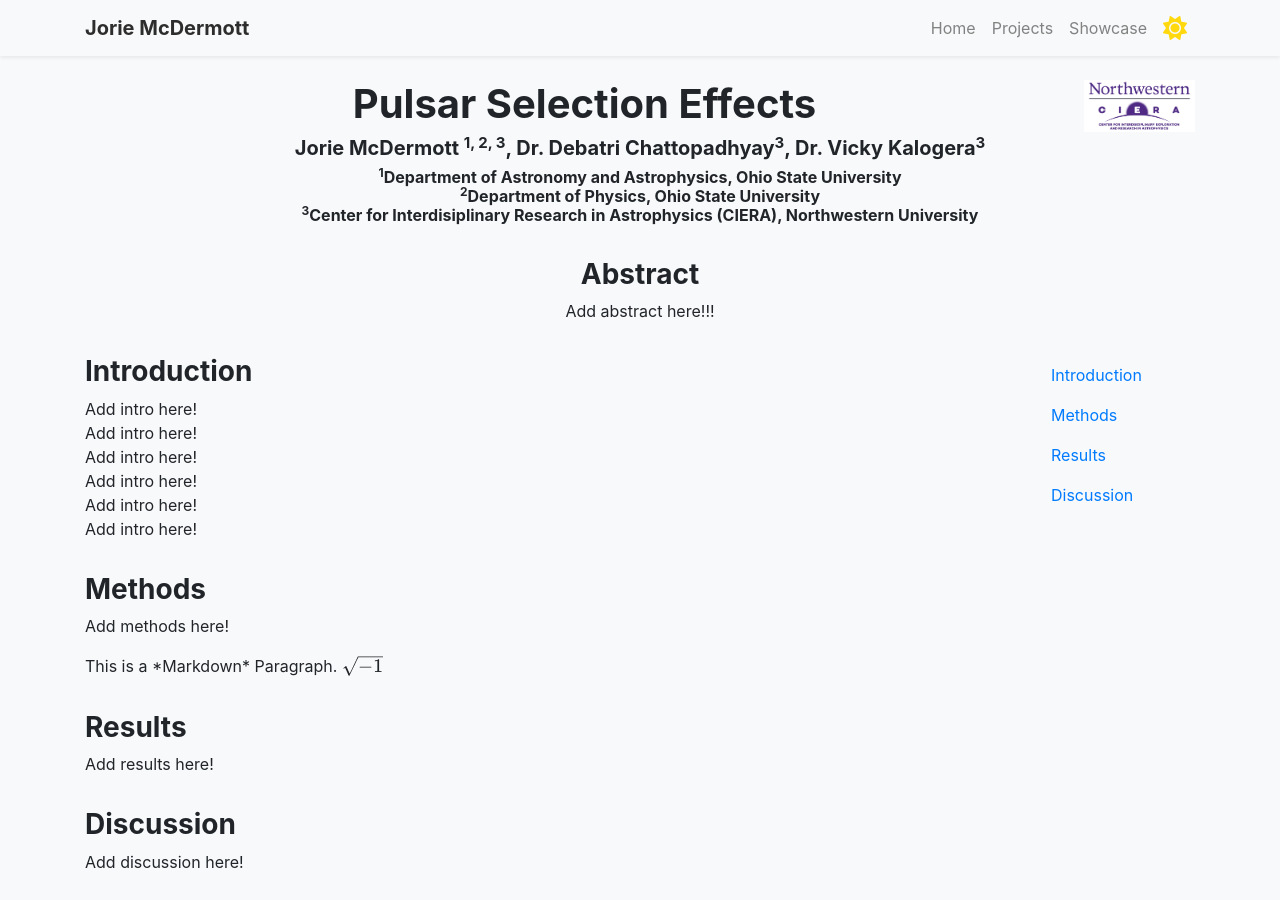
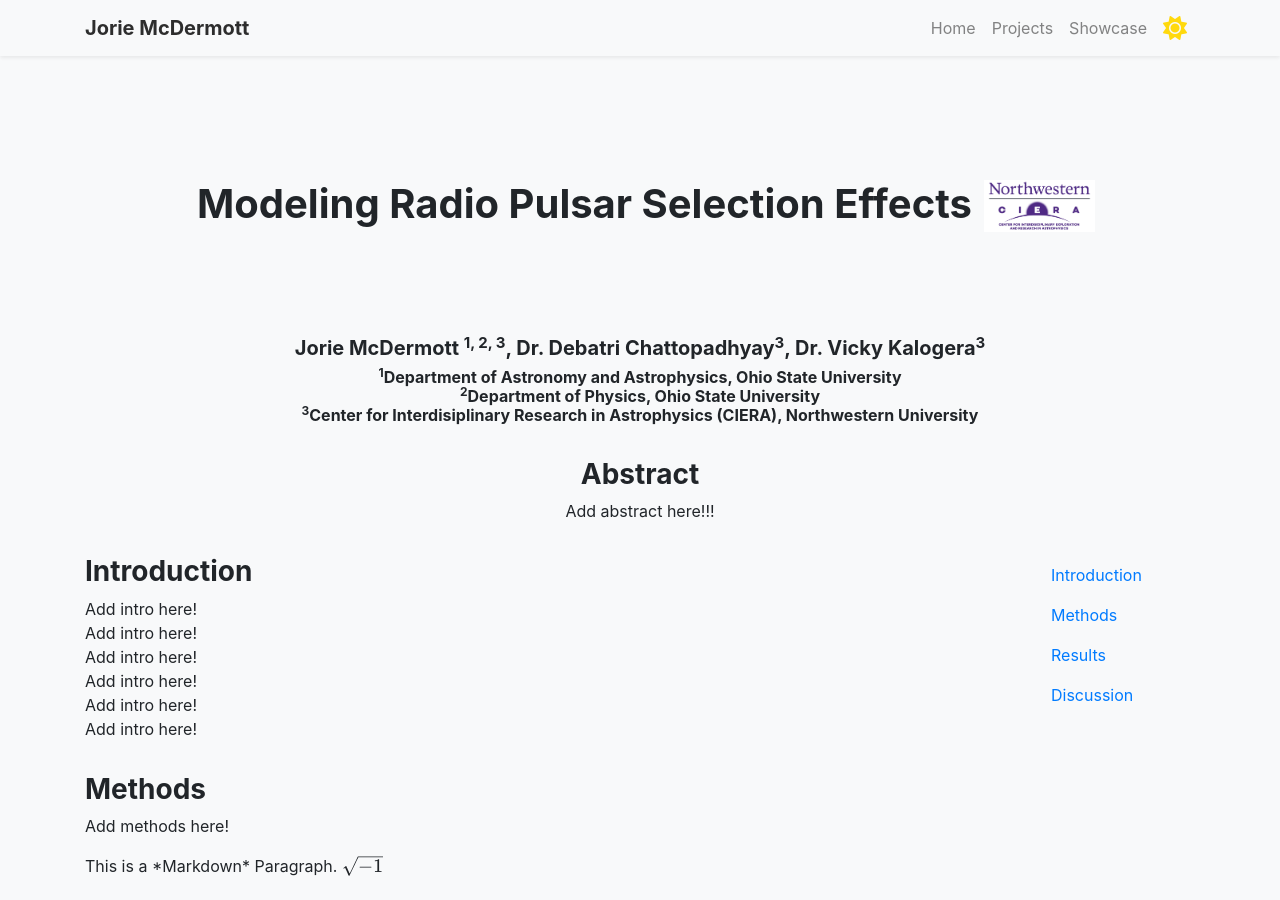
Before and after one commit to Jorie286/homepage, a Jekyll site: the page built from project_pages/selection_effects_full.html, in a window 1280 px wide and 900 px high. Built offline with Jekyll 4.4.1, drawn with Linux system fonts in a browser that asks for light colours; nearby versions of some CDN libraries; a style sheet for code colours, icons or effects is not loaded.

Commit message:
Update selection_effects_full.html
Add padding to try to re-center the title of the page

```diff
--- a/project_pages/selection_effects_full.html
+++ b/project_pages/selection_effects_full.html
@@ -4,7 +4,7 @@ title: Pulsar Selection Effects
 body_attr: >-
   data-spy="scroll" data-target="#sidebar" data-offset="100"
 ---
-<h1 align="center">Pulsar Selection Effects<img align="right" src="/homepage/assets/images/badges/CIERA_vertical_lockup_purple_003-1kfx0s0.png" style="height:52.3px;width:111px;left:222px;"></h1>
+<h1 align="center" style="padding:100px">Modeling Radio Pulsar Selection Effects<img align="right" src="/homepage/assets/images/badges/CIERA_vertical_lockup_purple_003-1kfx0s0.png" style="height:52.3px;width:111px;left:222px;"></h1>
 <h5 align="center">Jorie McDermott <sup>1, 2, 3</sup>, Dr. Debatri Chattopadhyay<sup>3</sup>, Dr. Vicky Kalogera<sup>3</sup></h5>
 <h6 style="margin-bottom: 2em" align="center"><sup>1</sup>Department of Astronomy and Astrophysics, Ohio State University<br>
   <sup>2</sup>Department of Physics, Ohio State University<br><sup>3</sup>Center for Interdisiplinary Research in Astrophysics (CIERA), Northwestern University</h6>
```
